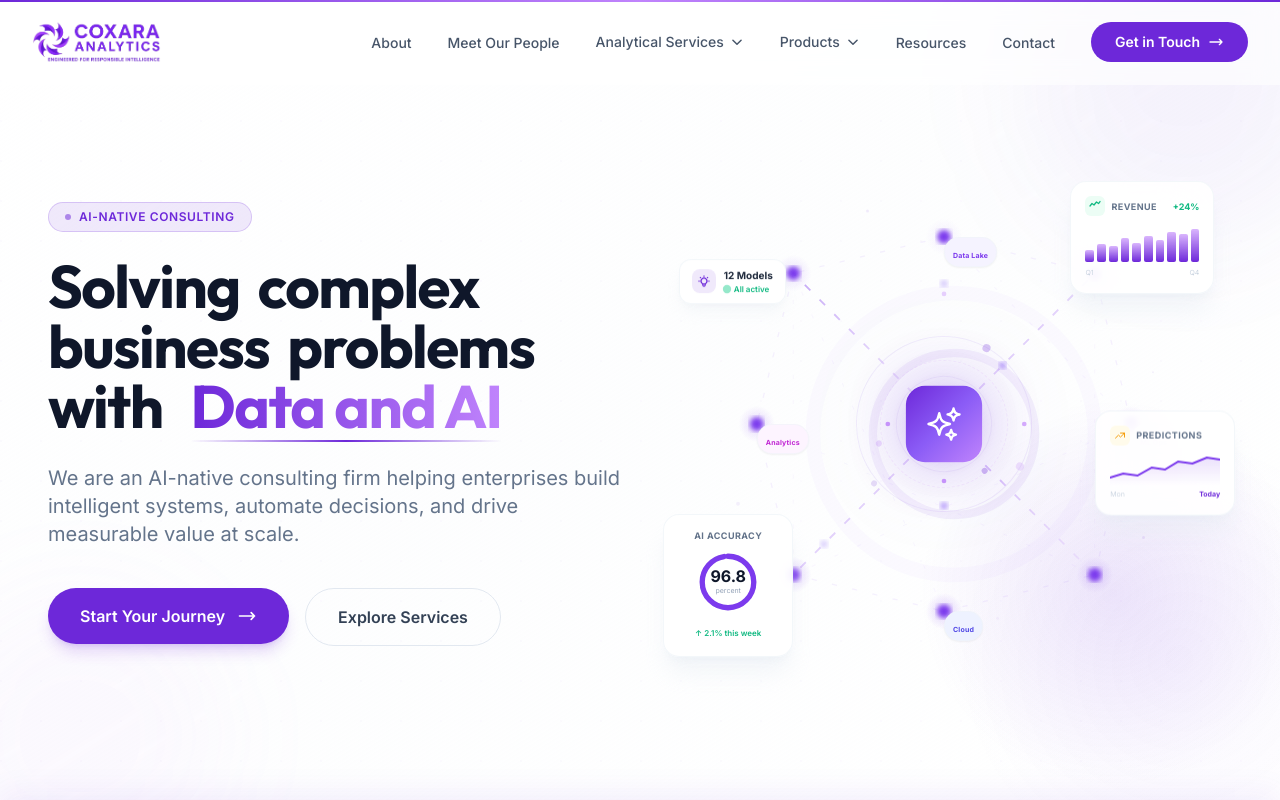
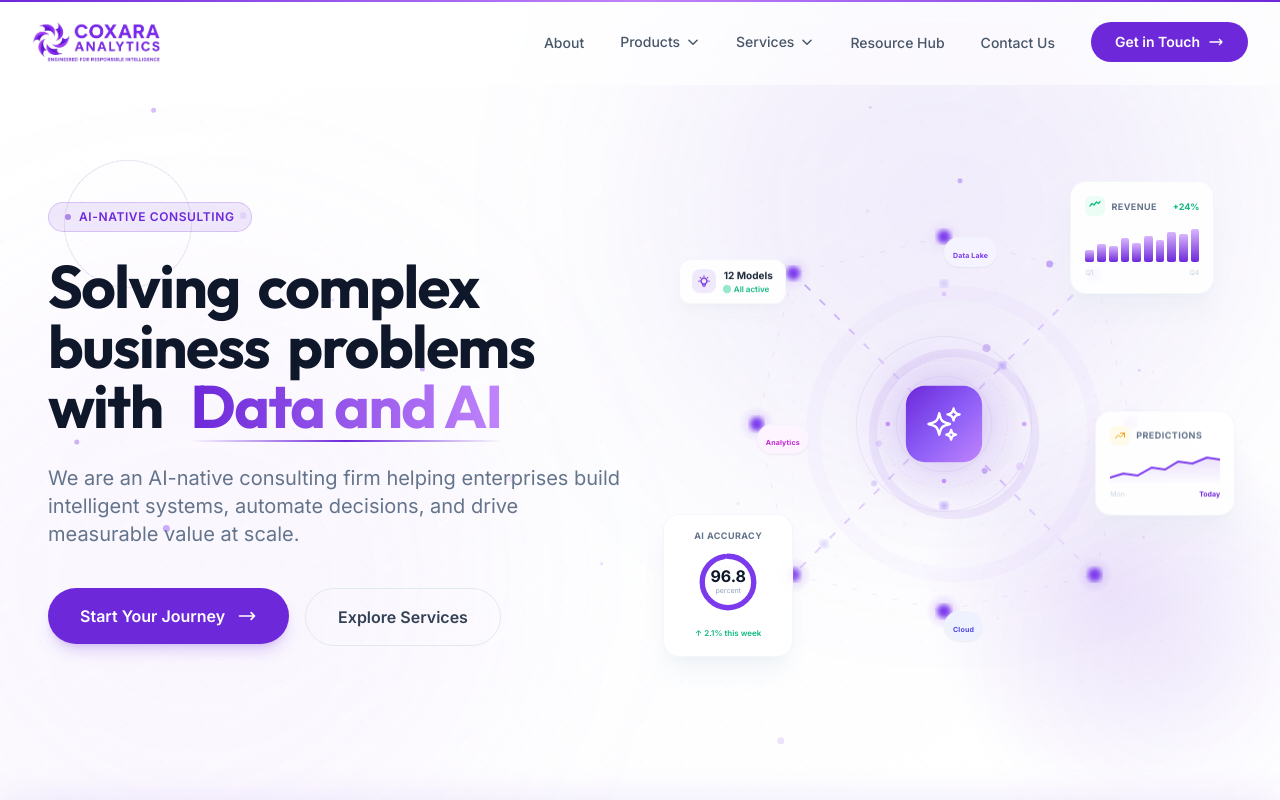
Before and after one commit to chandran65/coxara_analytics, a React (Vite) app in the folder client/: page / in a window 1280 px wide. Shown: the top 800 px of the page. Built offline with nearby package versions, Linux system fonts and the light colour scheme.

Commit message:
Update navigation structure and add animated background to HeroSection

```diff
--- a/client/src/components/home/HeroSection.jsx
+++ b/client/src/components/home/HeroSection.jsx
@@ -1,5 +1,40 @@
 import { useNavigate } from "react-router-dom";
 import { motion } from "framer-motion";
+
+/* ══════════════════════════════════════════════════════════════════
+   Animated Background Elements
+   ═══════════════════════════════════════════════════════════════════ */
+const FloatingGrid = () => (
+  <div className="hidden sm:block absolute inset-0 overflow-hidden pointer-events-none">
+    <svg className="absolute inset-0 w-full h-full" preserveAspectRatio="none">
+      {Array.from({ length: 15 }, (_, i) => {
+        // Pseudo-random but deterministic based on index for rendering
+        const x = 5 + (i * 7) % 90;
+        const y = 5 + (i * 11) % 90;
+        return (
+          <motion.circle
+            key={i}
+            cx={`${x}%`}
+            cy={`${y}%`}
+            r={1.5 + (i % 3)}
+            fill="#7C3AED"
+            initial={{ opacity: 0.15 }}
+            animate={{
+              opacity: [0.1, 0.4, 0.1],
+              cy: [`${y}%`, `${y - 3}%`, `${y}%`],
+            }}
+            transition={{
+              duration: 4 + (i % 4),
+              repeat: Infinity,
+              delay: i * 0.3,
+              ease: "easeInOut",
+            }}
+          />
+        );
+      })}
+    </svg>
+  </div>
+);
 
 /* ══════════════════════════════════════════════════════════════════
    Premium Data-Intelligence Network Visual
@@ -579,7 +614,28 @@ const HeroSection = ({ isActive = true }) => {
   return (
     <section
       className="relative w-full min-h-screen flex items-center overflow-hidden bg-gradient-to-br from-white via-secondary-50/30 to-white"
-    >  {/* Subtle dot pattern */}
+    >
+      {/* Animated gradient orbs */}
+      <motion.div
+        className="absolute top-[-10%] right-[10%] w-[40vw] h-[40vw] bg-brand-purple/[0.08] rounded-full blur-[100px] pointer-events-none"
+        animate={{
+          x: [0, 50, 0, -50, 0],
+          y: [0, 30, -30, 0, 0],
+          scale: [1, 1.1, 0.9, 1.1, 1],
+        }}
+        transition={{ duration: 25, repeat: Infinity, ease: "easeInOut" }}
+      />
+      <motion.div
+        className="absolute bottom-[-10%] left-[-5%] w-[45vw] h-[45vw] bg-brand-accent/[0.06] rounded-full blur-[90px] pointer-events-none"
+        animate={{
+          x: [0, -40, 0, 40, 0],
+          y: [0, -40, 40, 0, 0],
+          scale: [1, 1.15, 0.95, 1.05, 1],
+        }}
+        transition={{ duration: 20, repeat: Infinity, ease: "easeInOut" }}
+      />
+
+      {/* Subtle dot pattern */}
       <div
         className="absolute inset-0 opacity-[0.018] pointer-events-none"
         style={{
@@ -589,9 +645,30 @@ const HeroSection = ({ isActive = true }) => {
         }}
       />
 
-      {/* Soft decorative blurs */}
-      <div className="absolute top-[-10%] right-[-5%] w-80 h-80 bg-brand-purple/[0.05] rounded-full blur-[60px] pointer-events-none" />
-      <div className="absolute bottom-[-10%] left-[-5%] w-72 h-72 bg-brand-accent/[0.04] rounded-full blur-[50px] pointer-events-none" />
+      <FloatingGrid />
+
+      {/* Floating geometry */}
+      <div className="hidden sm:block absolute inset-0 pointer-events-none">
+        <motion.div
+          className="absolute top-[20%] left-[5%] w-32 h-32 border border-brand-purple/10 rounded-full"
+          animate={{ rotate: 360 }}
+          transition={{ duration: 40, repeat: Infinity, ease: "linear" }}
+        />
+        <motion.div
+          className="absolute top-[20%] left-[5%] w-32 h-32 border border-brand-accent/8 rounded-full"
+          style={{ borderStyle: "dashed" }}
+          animate={{ rotate: -360 }}
+          transition={{ duration: 30, repeat: Infinity, ease: "linear" }}
+        />
+        <motion.div
+          className="absolute bottom-[20%] right-[40%] w-16 h-16 border border-brand-purple/10 rotate-45 rounded-sm"
+          animate={{ rotate: [45, 405], scale: [1, 1.1, 1] }}
+          transition={{
+            rotate: { duration: 35, repeat: Infinity, ease: "linear" },
+            scale: { duration: 8, repeat: Infinity },
+          }}
+        />
+      </div>
 
       <div className="container-custom relative z-10 pt-28 pb-16 md:pt-36 md:pb-24">
         <div className="grid grid-cols-1 lg:grid-cols-2 gap-8 lg:gap-8 items-center">
--- a/client/src/constants/footer.js
+++ b/client/src/constants/footer.js
@@ -3,10 +3,10 @@ export const footerData = {
     title: "Company",
     links: [
       { label: "About", path: "/company/about" },
-      { label: "Meet Our People", path: "/company/team" },
-      { label: "Analytical Services", path: "/services" },
-      { label: "Resources", path: "/resources" },
-      { label: "Contact", path: "/company/contact" },
+      { label: "Products", path: "/products" },
+      { label: "Services", path: "/services" },
+      { label: "Resource Hub", path: "/resources" },
+      { label: "Contact Us", path: "/company/contact" },
     ],
   },
   industries: {
--- a/client/src/constants/navigation.js
+++ b/client/src/constants/navigation.js
@@ -4,11 +4,45 @@ export const navigationData = [
     path: "/company/about",
   },
   {
-    title: "Meet Our People",
-    path: "/company/team",
+    title: "Products",
+    path: "/products",
+    items: [
+      { label: "Data & Modeling", isHeader: true },
+      {
+        label: "Data Studio",
+        path: "/products#data-studio",
+        description: "End-to-end pipelines, modeling & governance",
+        icon: "database",
+      },
+      {
+        label: "Domain Intelligence Packs",
+        path: "/products#domain-intelligence",
+        description: "Pre-built industry analytics & KPIs",
+        icon: "cube",
+      },
+      { label: "Experimentation & Planning", isHeader: true },
+      {
+        label: "Experimentation Studio",
+        path: "/products#experimentation-studio",
+        description: "A/B testing, causal inference & uplift",
+        icon: "beaker",
+      },
+      {
+        label: "Forecasting & Planning Studio",
+        path: "/products#forecasting-studio",
+        description: "ML-powered forecasts & scenario planning",
+        icon: "trendup",
+      },
+      {
+        label: "Decision Automation Studio",
+        path: "/products#decision-automation",
+        description: "Hybrid rules + ML decision engine",
+        icon: "cog",
+      },
+    ],
   },
   {
-    title: "Analytical Services",
+    title: "Services",
     path: "/services",
     items: [
       { label: "AI Services", isHeader: true },
@@ -58,49 +92,11 @@ export const navigationData = [
     ],
   },
   {
-    title: "Products",
-    path: "/products",
-    items: [
-      { label: "Data & Modeling", isHeader: true },
-      {
-        label: "Data Studio",
-        path: "/products#data-studio",
-        description: "End-to-end pipelines, modeling & governance",
-        icon: "database",
-      },
-      {
-        label: "Domain Intelligence Packs",
-        path: "/products#domain-intelligence",
-        description: "Pre-built industry analytics & KPIs",
-        icon: "cube",
-      },
-      { label: "Experimentation & Planning", isHeader: true },
-      {
-        label: "Experimentation Studio",
-        path: "/products#experimentation-studio",
-        description: "A/B testing, causal inference & uplift",
-        icon: "beaker",
-      },
-      {
-        label: "Forecasting & Planning Studio",
-        path: "/products#forecasting-studio",
-        description: "ML-powered forecasts & scenario planning",
-        icon: "trendup",
-      },
-      {
-        label: "Decision Automation Studio",
-        path: "/products#decision-automation",
-        description: "Hybrid rules + ML decision engine",
-        icon: "cog",
-      },
-    ],
-  },
-  {
-    title: "Resources",
+    title: "Resource Hub",
     path: "/resources",
   },
   {
-    title: "Contact",
+    title: "Contact Us",
     path: "/company/contact",
   },
 ];
```
